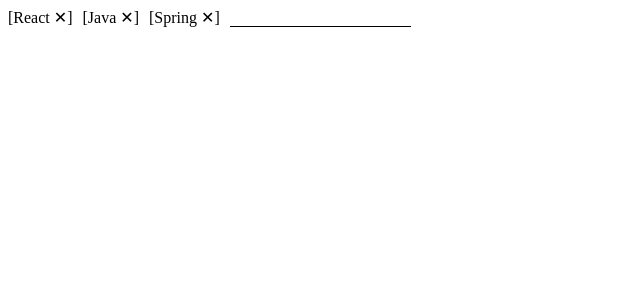
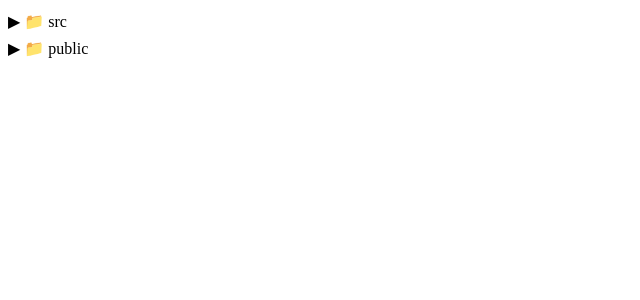
Before and after one commit to shubhdeep123/react_projects, a React (Vite) app in the folder React-Interview-Prep/: page / in a window 1280 px wide. Shown: the top 300 px of the page, without its empty margins (0-640 px from the left). Built offline with nearby package versions, Linux system fonts and the light colour scheme.

Commit message:
filenode-component

```diff
--- a/React-Interview-Prep/src/App.tsx
+++ b/React-Interview-Prep/src/App.tsx
@@ -1,5 +1,6 @@
 import './App.css'
-import ChipComponent from './components/ChipComponent'
+// import ChipComponent from './components/ChipComponent'
+import FileNodeParent from './components/FileNodeParent'
 // import  OTPComponent  from './components/OTPComponent'
 // import TabComponent from './components/TabComponent'
 // import { Accordion } from './components/Accordion'
@@ -19,7 +20,8 @@
       {/* <Accordion/> */}
       {/* <OTPComponent/> */}
       {/* <TabComponent/> */}
-      <ChipComponent/>
+      {/* <ChipComponent/> */}
+      <FileNodeParent/>
     </>
   )
 }
--- /dev/null
+++ b/React-Interview-Prep/src/components/FileNode.tsx
@@ -0,0 +1,50 @@
+import { useState } from "react";
+
+interface ExplorerNode {
+  id: number;
+  isFolder: boolean;
+  name: string;
+  children?: ExplorerNode[];
+}
+
+interface FileNodeProps {
+  node: ExplorerNode;
+  level?: number;
+}
+
+export default function FileNode({
+  node,
+  level = 0,
+}: FileNodeProps) {
+  const [isOpen, setIsOpen] = useState(false);
+
+  return (
+    <div>
+      <div
+        style={{
+          marginLeft: `${level * 20}px`,
+          cursor: node.isFolder ? "pointer" : "default",
+          userSelect: "none",
+          padding: "4px 0",
+        }}
+      >
+        {node.isFolder ? (
+          <div onClick={() => setIsOpen((prev) => !prev)}>
+            {isOpen ? "▼" : "▶"} 📁 {node.name}
+          </div>
+        ) : (
+          <div>📄 {node.name}</div>
+        )}
+      </div>
+
+      {isOpen &&
+        node.children?.map((child) => (
+          <FileNode
+            key={child.id}
+            node={child}
+            level={level + 1}
+          />
+        ))}
+    </div>
+  );
+}
--- /dev/null
+++ b/React-Interview-Prep/src/components/FileNodeParent.tsx
@@ -0,0 +1,67 @@
+import FileNode from "./FileNode";
+
+const explorer = [
+  {
+    id: 1,
+    name: "src",
+    isFolder: true,
+    children: [
+      {
+        id: 2,
+        name: "components",
+        isFolder: true,
+        children: [
+          {
+            id: 3,
+            name: "Button.tsx",
+            isFolder: false,
+          },
+          {
+            id: 4,
+            name: "Modal.tsx",
+            isFolder: false,
+          },
+        ],
+      },
+      {
+        id: 5,
+        name: "hooks",
+        isFolder: true,
+        children: [
+          {
+            id: 6,
+            name: "useFetch.ts",
+            isFolder: false,
+          },
+        ],
+      },
+      {
+        id: 7,
+        name: "App.tsx",
+        isFolder: false,
+      },
+    ],
+  },
+  {
+    id: 8,
+    name: "public",
+    isFolder: true,
+    children: [
+      {
+        id: 9,
+        name: "favicon.ico",
+        isFolder: false,
+      },
+    ],
+  },
+];
+export default function FileNodeParent() {
+    return (
+        <>
+            {explorer.map((node) => (
+              // @ts-ignore: allow passing node prop when FileNode prop types differ
+              <FileNode key={node.id} node={node} />
+            ))}
+        </>
+    );
+}
```
